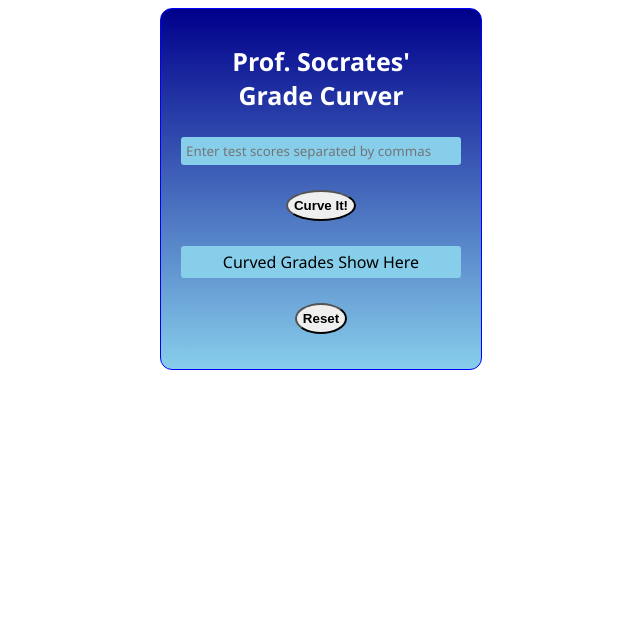
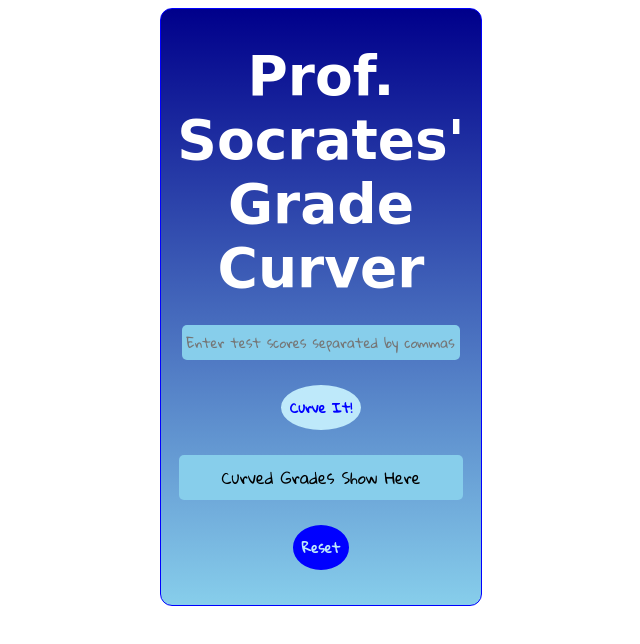
Before and after one commit to Nisha-Myers/FSW-113, a plain HTML site: page fsw-113/week3/assignments/gradeCurver/gradeCurver.html in a window 1280 px wide. Shown: the whole page, without its empty margins (319-959 px from the left). Drawn offline with Linux system fonts and the light colour scheme; a web font is replaced by a local one.

Commit message:
Update gradeCurver.css

```diff
--- a/fsw-113/week3/assignments/gradeCurver/gradeCurver.css
+++ b/fsw-113/week3/assignments/gradeCurver/gradeCurver.css
@@ -10,40 +10,48 @@
 
 .gradeHeading {
   color: white;
-  font-family: "Segoe UI", Tahoma, Geneva, Verdana, sans-serif;
+  font-family: 'My Soul', cursive;
   font-size: large;
-  font-weight: 900;
-  font-size: 25px;
+  font-weight: bolder;
+  font-size: 55px;
   margin-top: 25px;
 }
 
 .gradeInput {
   border: 0px;
-  padding: 5px;
-  border-radius: 3px;
+  padding: 4px;
+  border-radius: 5px;
   background-color: skyblue;
   margin-top: 25px;
-  font-family: "Segoe UI", Tahoma, Geneva, Verdana, sans-serif;
+  font-family: 'Gloria Hallelujah', cursive;
 }
 
 .gradeDiv {
   margin: 0 auto;
   border: 0px;
-  padding: 5px;
-  border-radius: 3px;
+  padding: 7px;
+  border-radius: 5px;
   background-color: skyblue;
   margin-top: 25px;
   width: 90%;
-  font-family: "Segoe UI", Tahoma, Geneva, Verdana, sans-serif;
+  font-family: 'Gloria Hallelujah', cursive;
 }
 
 #submit {
+  font-family: 'Gloria Hallelujah', cursive;
+  border: 3px solid rgb(190, 233, 250);
   border-radius: 50%;
+  color: blue;
+  background: rgb(190, 233, 250);
   padding: 2%;
   font-weight: bolder;
 }
 
 #reset {
+  font-family: 'Gloria Hallelujah', cursive;
+  border: 3px solid blue;
+  color: rgb(190, 233, 250);
+  background: blue;
   border-radius: 50%;
   padding: 2%;
   font-weight: bolder;
```
